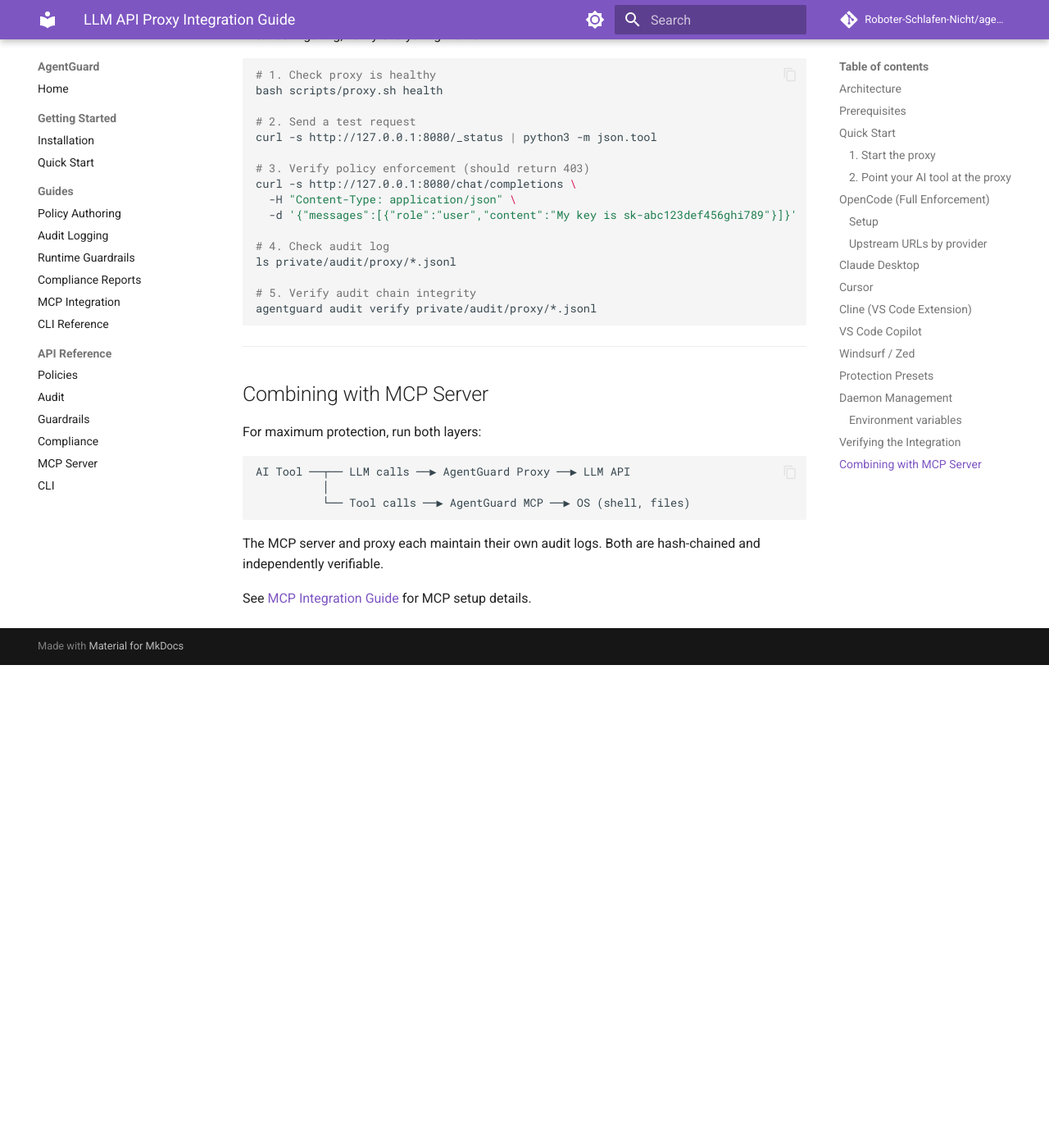
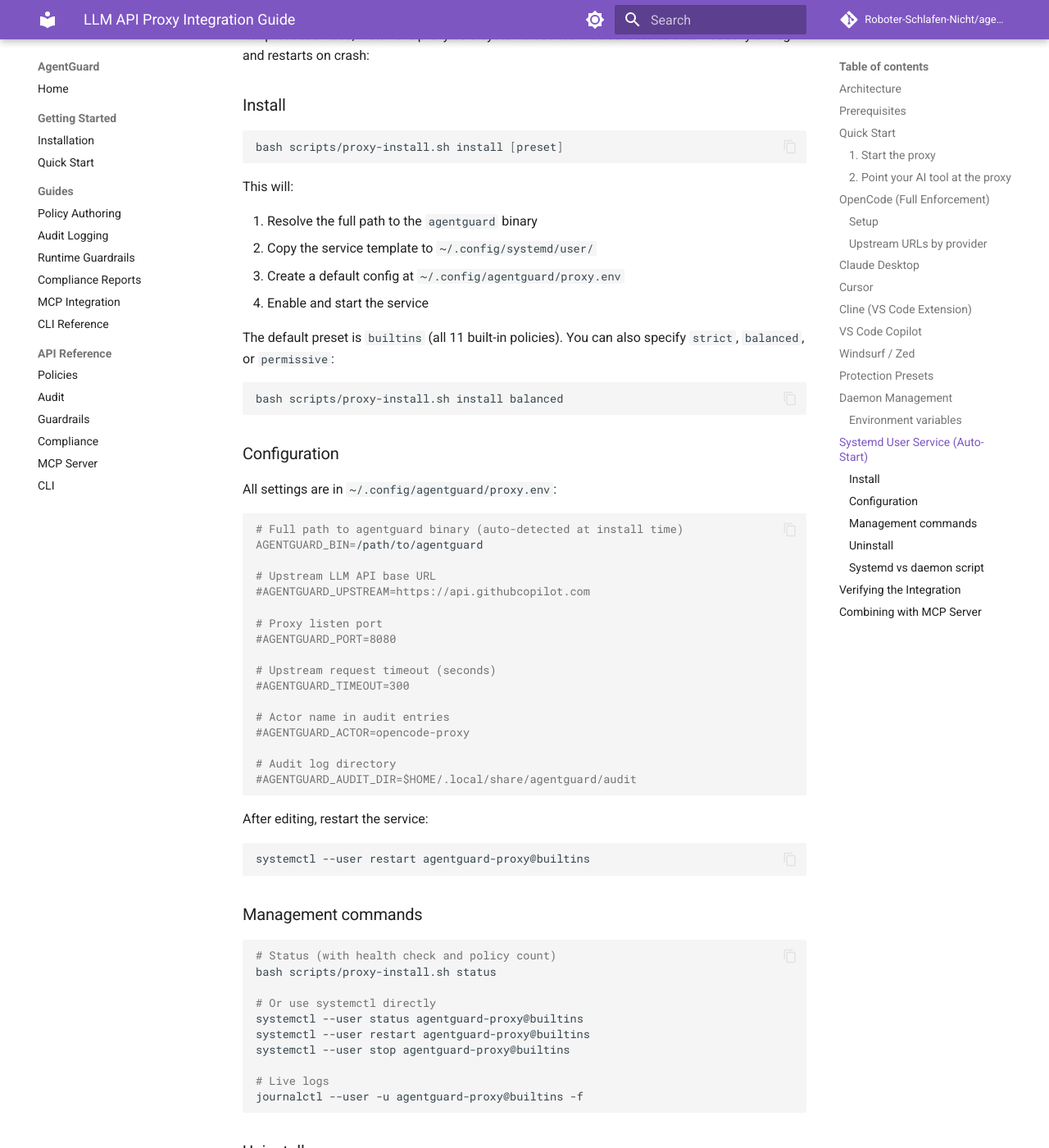
Before and after one commit to Roboter-Schlafen-Nicht/agentguard, an MkDocs documentation site: the page built from docs/guides/proxy-integration.md, in a window 1280 px wide and 1400 px high, scrolled down 6570 px. Shown: the whole window at 82% size. Built offline with MkDocs 1.6.1 and Material for MkDocs 9.7.7, drawn with Linux system fonts in a browser that asks for light colours; comment, search, counter and statistics services are not loaded; before the commit the page ends 7381 px from its top, so only the background shows below that; some of the changed text lies outside the part shown.

Commit message:
feat: add systemd user service for proxy auto-start
- systemd template unit (agentguard-proxy@.service) with instance-based
  preset selection (@builtins, @strict, @balanced, @permissive)
- Install script (proxy-install.sh) with install/uninstall/status
- Auto-detects agentguard binary path at install time via AGENTGUARD_BIN
- Crash recovery via Restart=on-failure with rate limiting
- Security hardening (NoNewPrivileges, PrivateTmp)
- Environment file at ~/.config/agentguard/proxy.env
- Audit logs at ~/.local/share/agentguard/audit/
- Integration guide updated with systemd vs daemon comparison

````diff
--- a/docs/guides/proxy-integration.md
+++ b/docs/guides/proxy-integration.md
@@ -278,6 +278,101 @@
 
 ---
 
+## Systemd User Service (Auto-Start)
+
+For production use, install the proxy as a systemd user service so it
+starts automatically on login and restarts on crash:
+
+### Install
+
+```bash
+bash scripts/proxy-install.sh install [preset]
+```
+
+This will:
+
+1. Resolve the full path to the `agentguard` binary
+2. Copy the service template to `~/.config/systemd/user/`
+3. Create a default config at `~/.config/agentguard/proxy.env`
+4. Enable and start the service
+
+The default preset is `builtins` (all 11 built-in policies). You can
+also specify `strict`, `balanced`, or `permissive`:
+
+```bash
+bash scripts/proxy-install.sh install balanced
+```
+
+### Configuration
+
+All settings are in `~/.config/agentguard/proxy.env`:
+
+```bash
+# Full path to agentguard binary (auto-detected at install time)
+AGENTGUARD_BIN=/path/to/agentguard
+
+# Upstream LLM API base URL
+#AGENTGUARD_UPSTREAM=https://api.githubcopilot.com
+
+# Proxy listen port
+#AGENTGUARD_PORT=8080
+
+# Upstream request timeout (seconds)
+#AGENTGUARD_TIMEOUT=300
+
+# Actor name in audit entries
+#AGENTGUARD_ACTOR=opencode-proxy
+
+# Audit log directory
+#AGENTGUARD_AUDIT_DIR=$HOME/.local/share/agentguard/audit
+```
+
+After editing, restart the service:
+
+```bash
+systemctl --user restart agentguard-proxy@builtins
+```
+
+### Management commands
+
+```bash
+# Status (with health check and policy count)
+bash scripts/proxy-install.sh status
+
+# Or use systemctl directly
+systemctl --user status agentguard-proxy@builtins
+systemctl --user restart agentguard-proxy@builtins
+systemctl --user stop agentguard-proxy@builtins
+
+# Live logs
+journalctl --user -u agentguard-proxy@builtins -f
+```
+
+### Uninstall
+
+```bash
+bash scripts/proxy-install.sh uninstall
+```
+
+This stops and disables all preset instances, removes the service unit,
+but preserves your config and audit logs.
+
+### Systemd vs daemon script
+
+| Feature | `proxy.sh` | systemd service |
+|---------|-----------|-----------------|
+| Auto-start on login | ❌ | ✅ |
+| Crash recovery | ❌ | ✅ (auto-restart) |
+| Log management | stdout/stderr | journald |
+| Resource limits | ❌ | ✅ (cgroups) |
+| Security hardening | ❌ | ✅ (NoNewPrivileges, PrivateTmp) |
+| Quick testing | ✅ | ❌ |
+
+Use `proxy.sh` for quick testing and one-off runs. Use the systemd
+service for always-on protection in development or production.
+
+---
+
 ## Verifying the Integration
 
 After configuring, verify everything works:
````
Also changed, not shown: 2 other files.
